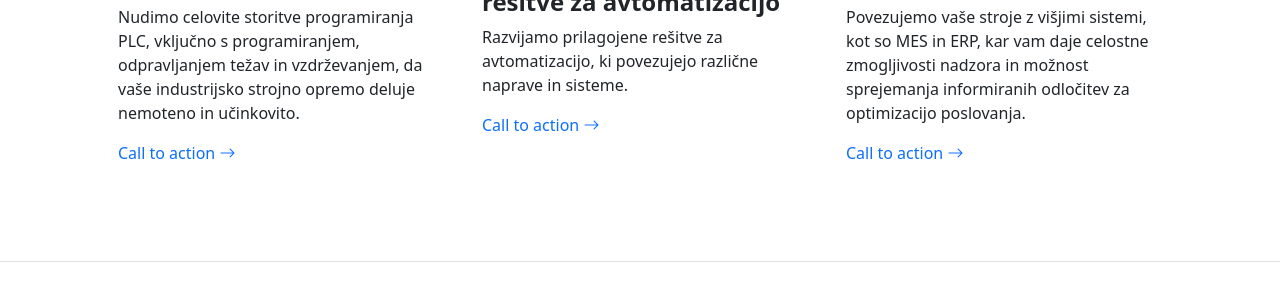
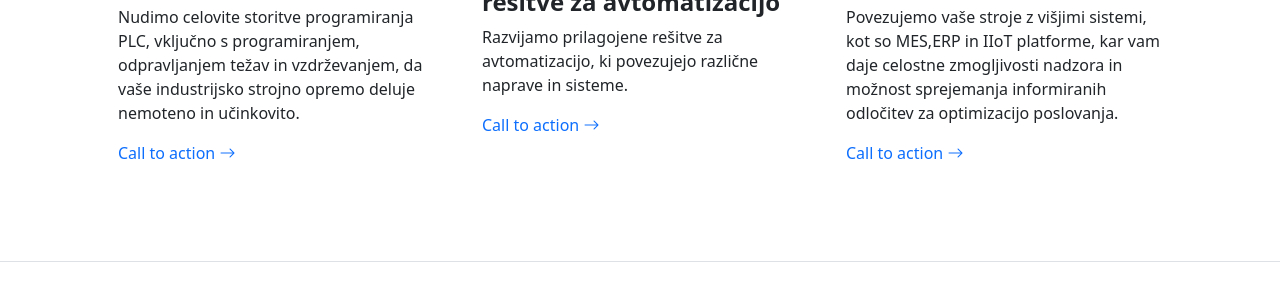
Before and after one commit to RavnikM/iolab-website, a website: page dist/index.html in a window 1280 px wide. Shown: the part 845-1146 px from the top of the page. Drawn offline with nearby package versions, Linux system fonts and the light colour scheme.

Commit message:
Update index.html

```diff
--- a/dist/index.html
+++ b/dist/index.html
@@ -83,7 +83,7 @@
 				 <img src="assets/features_connections.jpg" alt="Building icon" class="w-75">
 
 				<h2 class="h4 fw-bolder">M2M Integracije in telemetrija</h2>
-				<p>Povezujemo vaše stroje z višjimi sistemi, kot so MES in ERP,
+				<p>Povezujemo vaše stroje z višjimi sistemi, kot so MES,ERP in IIoT platforme,
 				kar vam daje celostne zmogljivosti nadzora in možnost sprejemanja informiranih odločitev za optimizacijo poslovanja.</p>
 				<a class="text-decoration-none" href="#!">
 				  Call to action
```
